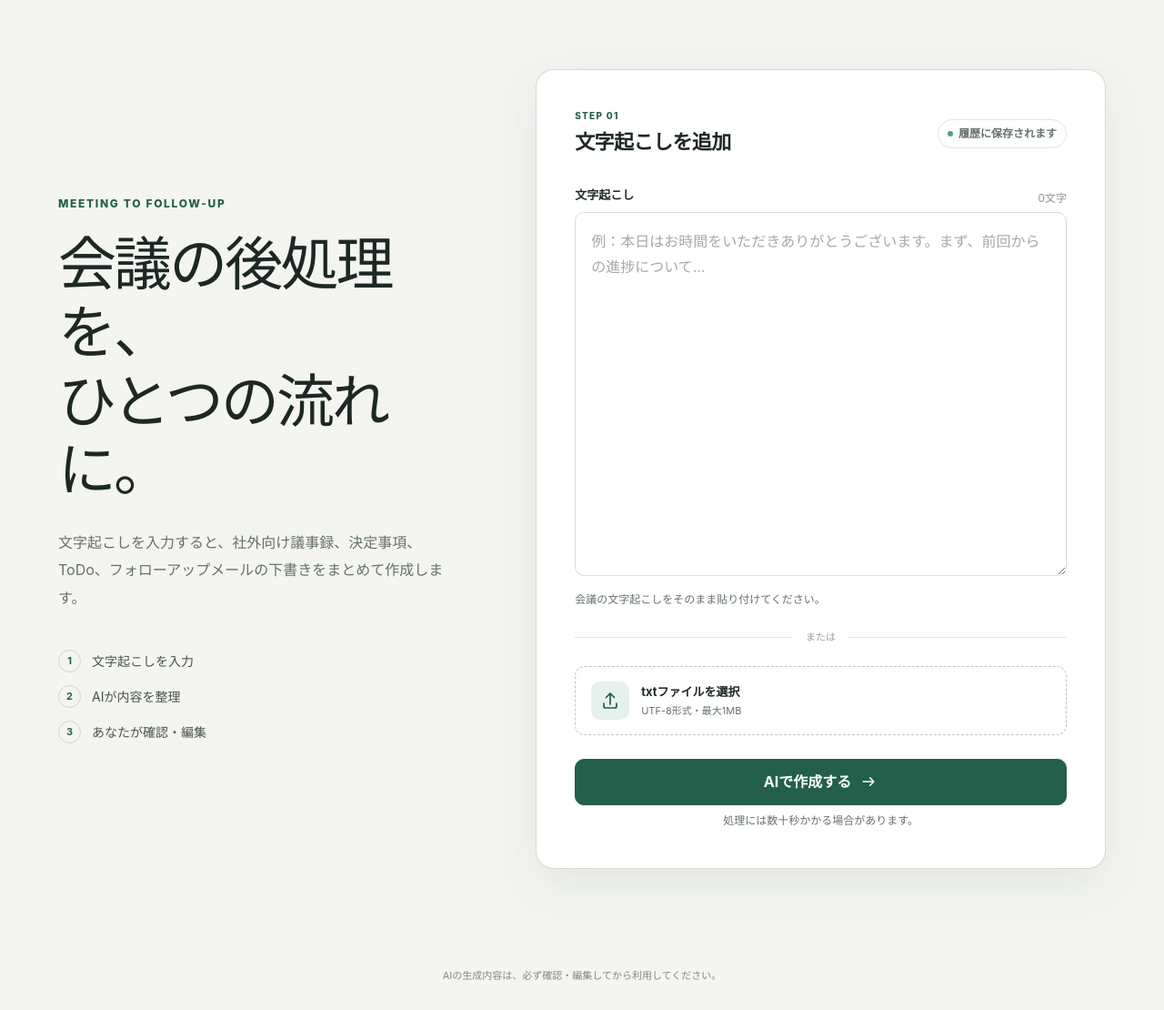
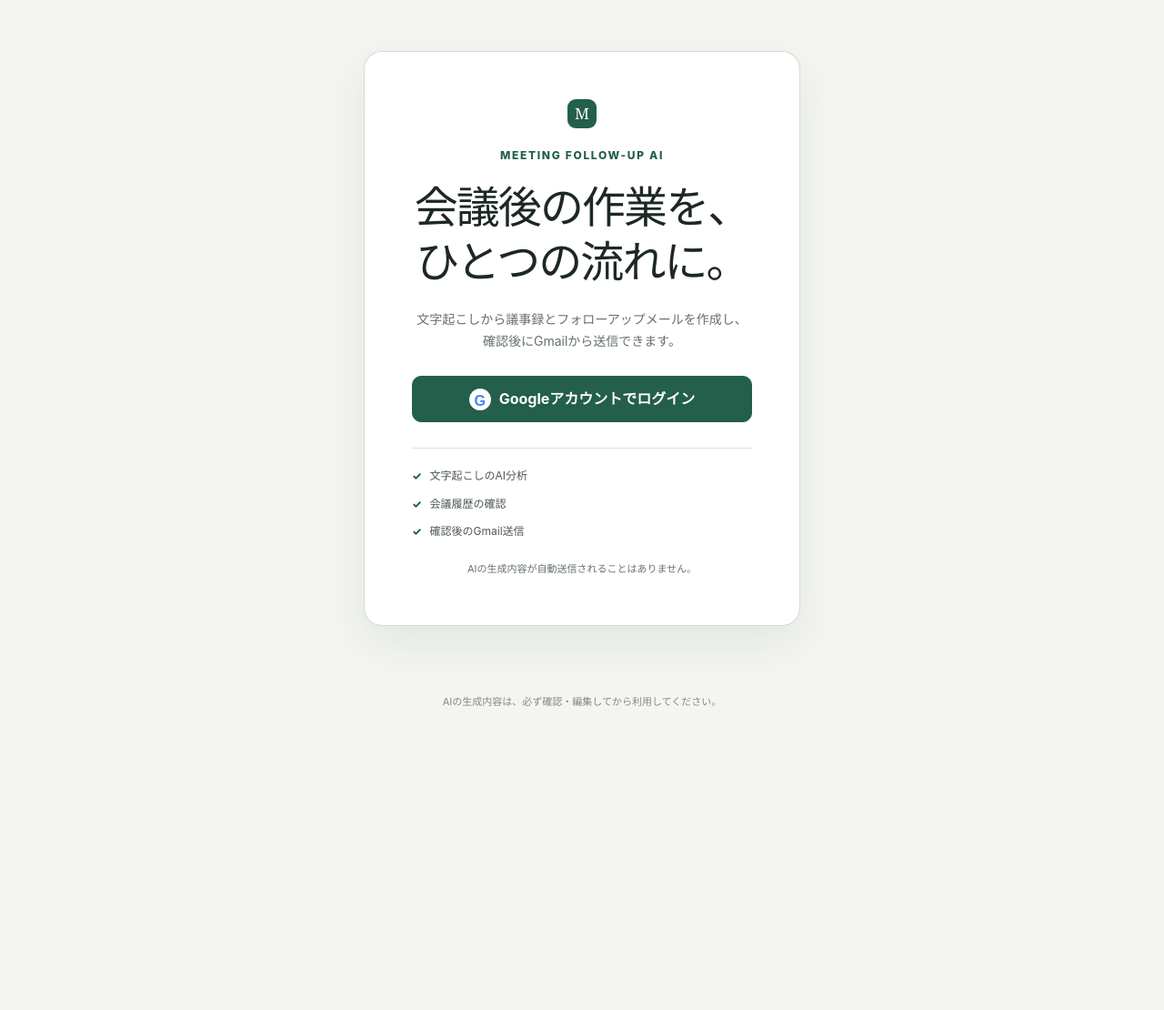
Before and after one commit to Miyayayayayaya/GIZIROU, a Flask app: page / in a window 1280 px wide. Shown: the part 72-1182 px from the top of the page at 91% size. After the commit the page ends 848 px from the top, so only its background shows below. Run offline with Flask 3, Linux system fonts and the light colour scheme.

Commit message:
feat: require Google login and add meeting history

```diff
--- a/main.py
+++ b/main.py
@@ -7,6 +7,7 @@ import secrets
 import sqlite3
 from email.message import EmailMessage
 from email.utils import parseaddr
+from functools import wraps
 from pathlib import Path
 from urllib.parse import urlencode, urlparse
 
@@ -14,6 +15,7 @@ from dotenv import load_dotenv
 from flask import Flask, jsonify, redirect, render_template, request, session, url_for
 from google.auth.exceptions import RefreshError
 from google.auth.transport.requests import Request
+from google.oauth2 import id_token as google_id_token
 from google.oauth2.credentials import Credentials
 from google_auth_oauthlib.flow import Flow
 from googleapiclient.discovery import build
@@ -35,6 +37,8 @@ app = Flask(__name__)
 app.config.update(
     MAX_CONTENT_LENGTH=1 * 1024 * 1024,
     SECRET_KEY=os.getenv("FLASK_SECRET_KEY", secrets.token_urlsafe(32)),
+    SESSION_COOKIE_HTTPONLY=True,
+    SESSION_COOKIE_SAMESITE="Lax",
     GOOGLE_OAUTH_REDIRECT_URI=os.getenv("GOOGLE_OAUTH_REDIRECT_URI", "http://localhost:5001/oauth2callback"),
 )
 
@@ -43,6 +47,12 @@ init_db(app)
 
 ALLOWED_EXTENSIONS = {".txt"}
 GMAIL_SEND_SCOPE = "https://www.googleapis.com/auth/gmail.send"
+OAUTH_SCOPES = [
+    "openid",
+    "https://www.googleapis.com/auth/userinfo.email",
+    "https://www.googleapis.com/auth/userinfo.profile",
+    GMAIL_SEND_SCOPE,
+]
 _redirect_host = urlparse(app.config["GOOGLE_OAUTH_REDIRECT_URI"]).hostname
 if _redirect_host in {"localhost", "127.0.0.1", "::1"}:
     os.environ.setdefault("OAUTHLIB_INSECURE_TRANSPORT", "1")
@@ -66,7 +76,7 @@ def oauth_client_config() -> dict:
 
 
 def create_oauth_flow(state: str | None = None, code_verifier: str | None = None) -> Flow:
-    return Flow.from_client_config(oauth_client_config(), scopes=[GMAIL_SEND_SCOPE], state=state,
+    return Flow.from_client_config(oauth_client_config(), scopes=OAUTH_SCOPES, state=state,
                                    code_verifier=code_verifier,
                                    redirect_uri=app.config["GOOGLE_OAUTH_REDIRECT_URI"])
 
@@ -100,12 +110,14 @@ def get_credentials() -> Credentials | None:
         row = connection.execute("SELECT token_json FROM oauth_tokens WHERE session_id = ?", (token_id,)).fetchone()
     if not row:
         return None
-    credentials = Credentials.from_authorized_user_info(json.loads(row[0]), [GMAIL_SEND_SCOPE])
+    credentials = Credentials.from_authorized_user_info(json.loads(row[0]), OAUTH_SCOPES)
     if credentials.expired and credentials.refresh_token:
         try:
             credentials.refresh(Request())
         except RefreshError:
             clear_credentials()
+            session.pop("user_email", None)
+            session.pop("user_name", None)
             return None
         save_credentials(credentials)
     return credentials if credentials.valid else None
@@ -113,6 +125,34 @@ def get_credentials() -> Credentials | None:
 
 def is_gmail_connected() -> bool:
     return get_credentials() is not None
+
+
+def is_logged_in() -> bool:
+    return bool(session.get("user_email"))
+
+
+def login_required(view):
+    @wraps(view)
+    def wrapped_view(*args, **kwargs):
+        if is_logged_in():
+            return view(*args, **kwargs)
+        if (
+            request.path.startswith("/api/")
+            or request.args.get("format") == "json"
+            or request.headers.get("X-Requested-With") == "XMLHttpRequest"
+        ):
+            return jsonify({"error": "ログインが必要です"}), 401
+        return redirect(url_for("index"))
+
+    return wrapped_view
+
+
+@app.context_processor
+def inject_current_user() -> dict:
+    return {
+        "current_user_email": session.get("user_email"),
+        "current_user_name": session.get("user_name"),
+    }
 
 
 def send_follow_up_email(recipient: str, subject: str, body: str) -> None:
@@ -214,10 +254,13 @@ def run_ai_analysis(transcript: str) -> dict:
 # --- 4. Flask ルーティング ---
 @app.get("/")
 def index():
+    if not is_logged_in():
+        return render_template("login.html")
     return render_template("index.html", error=None, transcript="")
 
 
 @app.post("/analyze")
+@login_required
 def analyze():
     transcript, error = read_transcript()
     if error or not transcript:
@@ -272,20 +315,34 @@ def oauth2callback():
     try:
         flow = create_oauth_flow(state, code_verifier)
         flow.fetch_token(authorization_response=request.url, include_client_id=True)
+        id_info = google_id_token.verify_oauth2_token(
+            flow.credentials.id_token,
+            Request(),
+            oauth_client_config()["web"]["client_id"],
+        )
+        if not id_info.get("email") or not id_info.get("email_verified"):
+            raise ValueError("Googleアカウントのメールアドレスを確認できませんでした。")
         save_credentials(flow.credentials)
+        session["user_email"] = id_info["email"]
+        session["user_name"] = id_info.get("name") or id_info["email"]
     except Exception as error:
         app.logger.exception("Unable to complete Google OAuth")
         return render_template("email_status.html", success=False, message=f"Google連携を完了できませんでした（{type(error).__name__}）。"), 502
-    return render_template("email_status.html", success=True, message="Googleアカウントを連携しました。メール送信が利用できます。", recipient=None)
+    return redirect(url_for("index"))
 
 
 @app.post("/google/disconnect")
 def google_disconnect():
     clear_credentials()
+    session.pop("user_email", None)
+    session.pop("user_name", None)
+    session.pop("oauth_state", None)
+    session.pop("oauth_code_verifier", None)
     return redirect(url_for("index"))
 
 
 @app.post("/send-email")
+@login_required
 def send_email():
     recipient = request.form.get("email_to", "").strip()
     subject = request.form.get("email_subject", "").strip()
@@ -309,6 +366,7 @@ def send_email():
 # =====================================================================
 
 @app.get("/meetings")
+@login_required
 def list_meetings():
     """履歴一覧を取得（JSON返却 または HTML描画）"""
     meetings = get_all_meetings()
@@ -321,6 +379,7 @@ def list_meetings():
 
 
 @app.get("/meetings/<int:meeting_id>")
+@login_required
 def get_meeting(meeting_id: int):
     """特定の会議詳細を取得"""
     meeting = get_meeting_by_id(meeting_id)
@@ -334,6 +393,7 @@ def get_meeting(meeting_id: int):
 
 
 @app.delete("/api/meetings/<int:meeting_id>")
+@login_required
 def api_delete_meeting(meeting_id: int):
     """特定会議データの削除API"""
     success = delete_meeting(meeting_id)
--- a/static/css/styles.css
+++ b/static/css/styles.css
@@ -71,6 +71,40 @@ a { color: inherit; }
 .status-badge, .privacy-note, .editable-badge { display: inline-flex; align-items: center; border-radius: 999px; font-size: 12px; font-weight: 650; }
 .status-badge { padding: 5px 10px; background: var(--brand-soft); color: var(--brand-dark); }
 .status-badge::before { content: ""; width: 6px; height: 6px; border-radius: 50%; background: #3c9d77; margin-right: 7px; }
+.header-actions { min-width: 0; display: flex; align-items: center; gap: 14px; }
+.header-link, .header-button { border: 0; background: transparent; color: var(--muted); font-size: 12px; font-weight: 700; text-decoration: none; cursor: pointer; }
+.header-link:hover, .header-button:hover { color: var(--brand); }
+.logout-form { margin: 0; }
+.user-email { max-width: 220px; padding: 5px 10px; overflow: hidden; border-radius: 999px; background: var(--brand-soft); color: var(--brand-dark); font-size: 11px; text-overflow: ellipsis; white-space: nowrap; }
+
+.login-page { min-height: calc(100vh - 130px); padding: 56px 20px; display: grid; place-items: center; }
+.login-card { width: min(480px, 100%); padding: clamp(30px, 6vw, 52px); border: 1px solid rgba(195, 204, 198, 0.7); border-radius: var(--radius-lg); background: var(--surface); box-shadow: var(--shadow); text-align: center; }
+.login-brand-mark { margin: 0 auto 20px; }
+.login-card h1 { margin: 0; font-family: Georgia, "Yu Mincho", serif; font-size: clamp(34px, 7vw, 48px); font-weight: 500; letter-spacing: -0.04em; line-height: 1.25; }
+.login-lead { margin: 22px auto 0; color: var(--muted); font-size: 14px; }
+.google-login-button { margin-top: 30px; }
+.google-mark { width: 24px; height: 24px; display: grid; place-items: center; border-radius: 50%; background: #fff; color: #4285f4; font-family: Arial, sans-serif; font-weight: 800; }
+.login-benefits { list-style: none; margin: 28px 0 0; padding: 20px 0 0; display: grid; gap: 10px; border-top: 1px solid var(--line); color: #4c5752; font-size: 12px; text-align: left; }
+.login-benefits li { display: flex; align-items: center; gap: 9px; }
+.login-benefits li span { color: var(--brand); font-weight: 800; }
+.login-note { margin: 22px 0 0; color: var(--muted); font-size: 11px; }
+
+.history-shell { width: min(920px, 90vw); min-height: calc(100vh - 150px); margin: 0 auto; padding: 64px 0 90px; }
+.history-header { margin-bottom: 30px; display: flex; align-items: flex-end; justify-content: space-between; gap: 28px; }
+.history-header h1 { margin: 0; font-family: Georgia, "Yu Mincho", serif; font-size: clamp(38px, 6vw, 58px); font-weight: 500; letter-spacing: -0.04em; }
+.history-header p:last-child { margin: 12px 0 0; color: var(--muted); font-size: 13px; }
+.history-list { min-width: 0; display: grid; grid-template-columns: minmax(0, 1fr); gap: 14px; }
+.history-card { min-width: 0; padding: 24px; display: flex; align-items: center; justify-content: space-between; gap: 24px; border: 1px solid rgba(195, 204, 198, 0.7); border-radius: var(--radius-md); background: var(--surface); box-shadow: 0 10px 28px rgba(31, 52, 44, 0.05); }
+.history-card-main { min-width: 0; }
+.history-date { margin: 0 0 3px; color: var(--muted); font-size: 10px; }
+.history-card h2 { margin: 0; font-size: 18px; }
+.history-excerpt { margin: 8px 0 0; overflow: hidden; color: var(--muted); font-size: 12px; text-overflow: ellipsis; white-space: nowrap; }
+.history-meta { margin-top: 12px; display: flex; gap: 8px; flex-wrap: wrap; }
+.history-meta span { padding: 3px 8px; border-radius: 999px; background: var(--surface-soft); color: var(--muted); font-size: 10px; }
+.history-empty { padding: 48px; text-align: center; }
+.history-empty h2 { margin: 0; }
+.history-empty p { margin: 10px 0 0; color: var(--muted); }
+.history-empty .primary-button { width: auto; margin-top: 24px; }
 
 .input-page { width: min(var(--content-width), 90vw); min-height: calc(100vh - 150px); margin: 0 auto; padding: 76px 0 90px; display: grid; grid-template-columns: minmax(0, 0.82fr) minmax(500px, 1.18fr); align-items: center; gap: clamp(52px, 7vw, 110px); }
 .eyebrow { margin: 0 0 16px; color: var(--brand); font-size: 12px; font-weight: 800; letter-spacing: 0.14em; text-transform: uppercase; }
@@ -227,6 +261,11 @@ textarea[aria-invalid="true"] { border-color: var(--danger); box-shadow: 0 0 0 3
 @media (max-width: 640px) {
   .site-header { min-height: 64px; padding: 0 20px; }
   .status-badge { display: none; }
+  .header-actions { gap: 9px; }
+  .user-email { display: none; }
+  .history-header, .history-card { align-items: stretch; flex-direction: column; }
+  .history-header .secondary-button, .history-card .secondary-button { width: 100%; }
+  .history-card { padding: 20px; }
   .input-page, .review-shell { width: min(100% - 32px, var(--content-width)); }
   .input-page { padding: 42px 0 58px; }
   .intro h1 { font-size: 39px; }
--- a/templates/base.html
+++ b/templates/base.html
@@ -5,8 +5,8 @@
     <meta name="viewport" content="width=device-width, initial-scale=1">
     <meta name="description" content="会議後の議事録整理とフォローアップを支援するAIエージェント">
     <title>{% block title %}Meeting Follow-up AI{% endblock %}</title>
-    <link rel="stylesheet" href="{{ url_for('static', filename='css/styles.css', v='20260826') }}">
-    <script src="{{ url_for('static', filename='js/app.js', v='20260826') }}" defer></script>
+    <link rel="stylesheet" href="{{ url_for('static', filename='css/styles.css', v='20260827') }}">
+    <script src="{{ url_for('static', filename='js/app.js', v='20260827') }}" defer></script>
   </head>
   <body data-page="{% block page_name %}{% endblock %}">
     <header class="site-header">
@@ -14,7 +14,17 @@
         <span class="brand-mark" aria-hidden="true">M</span>
         <span>Meeting Follow-up AI</span>
       </a>
-      <span class="status-badge">Human reviewed</span>
+      {% if current_user_email %}
+        <div class="header-actions">
+          <a class="header-link" href="{{ url_for('list_meetings') }}">会議履歴</a>
+          <span class="user-email" title="{{ current_user_email }}">{{ current_user_email }}</span>
+          <form class="logout-form" action="{{ url_for('google_disconnect') }}" method="post">
+            <button class="header-button" type="submit">ログアウト</button>
+          </form>
+        </div>
+      {% else %}
+        <span class="status-badge">Human reviewed</span>
+      {% endif %}
     </header>
 
     <main>{% block content %}{% endblock %}</main>
--- /dev/null
+++ b/templates/login.html
@@ -0,0 +1,27 @@
+{% extends "base.html" %}
+
+{% block title %}ログイン | Meeting Follow-up AI{% endblock %}
+{% block page_name %}login{% endblock %}
+
+{% block content %}
+  <section class="login-page" aria-labelledby="login-title">
+    <div class="login-card">
+      <span class="brand-mark login-brand-mark" aria-hidden="true">M</span>
+      <p class="eyebrow">Meeting Follow-up AI</p>
+      <h1 id="login-title">会議後の作業を、<br>ひとつの流れに。</h1>
+      <p class="login-lead">文字起こしから議事録とフォローアップメールを作成し、確認後にGmailから送信できます。</p>
+
+      <a class="primary-button google-login-button" href="{{ url_for('google_connect') }}">
+        <span class="google-mark" aria-hidden="true">G</span>
+        Googleアカウントでログイン
+      </a>
+
+      <ul class="login-benefits" aria-label="ログイン後に利用できる機能">
+        <li><span aria-hidden="true">✓</span>文字起こしのAI分析</li>
+        <li><span aria-hidden="true">✓</span>会議履歴の確認</li>
+        <li><span aria-hidden="true">✓</span>確認後のGmail送信</li>
+      </ul>
+      <p class="login-note">AIの生成内容が自動送信されることはありません。</p>
+    </div>
+  </section>
+{% endblock %}
```
Also changed, not shown: templates/history.html (added, +42 -0 lines), tests/test_app.py (+90 -1 lines).
